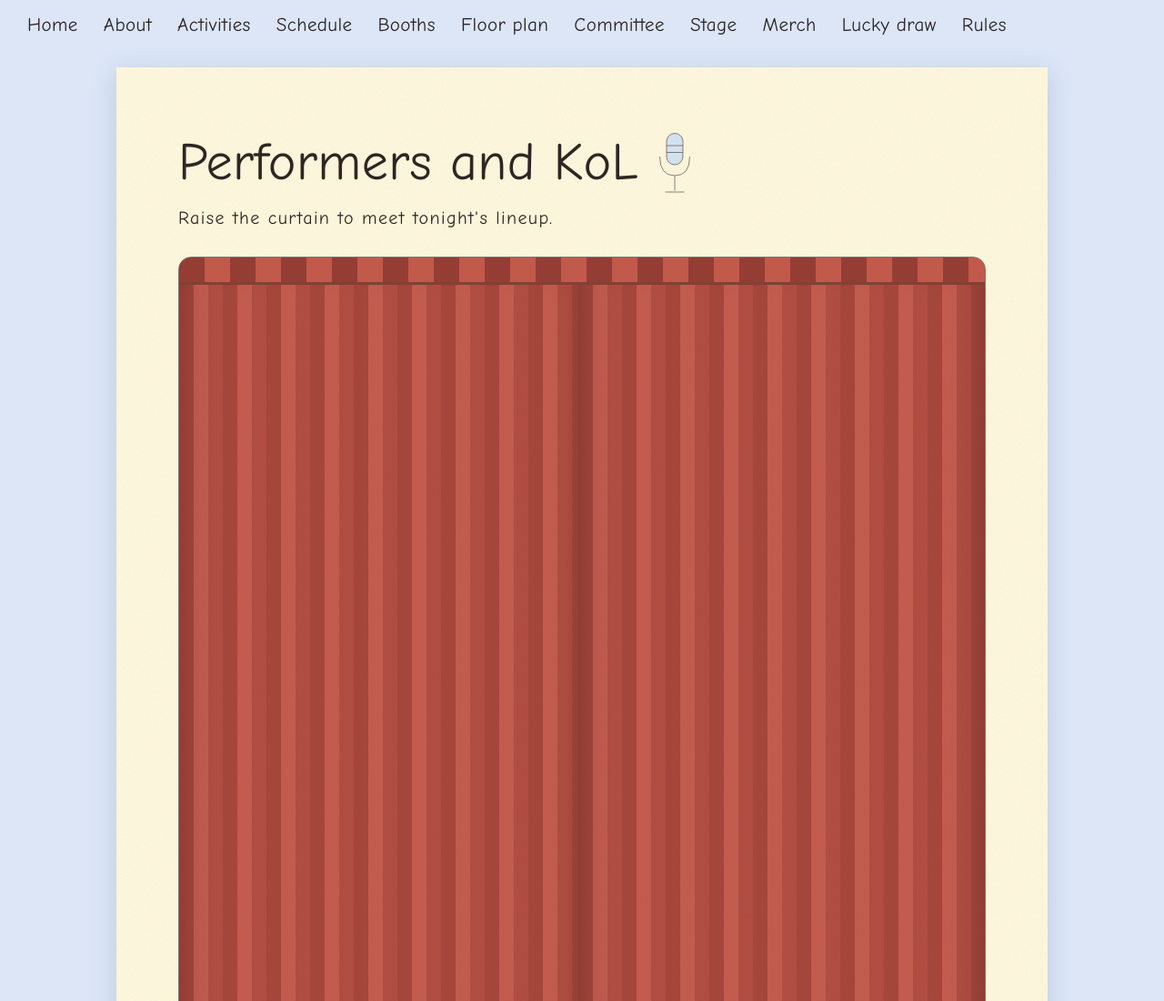
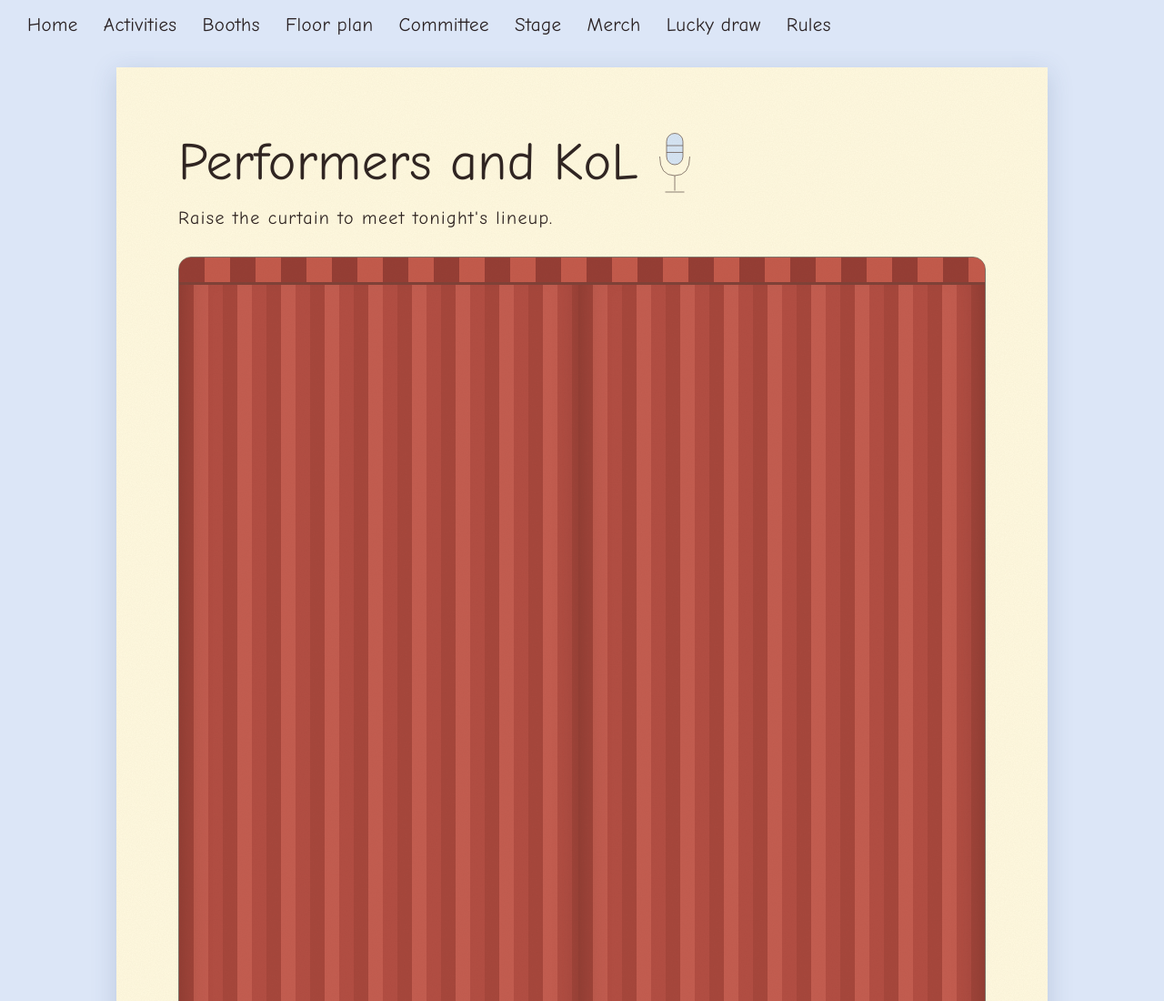
Before and after one commit to jkhai0506/TheSantaVillage, a plain HTML site: page stage.html in a window 1280 px wide. Shown: the top 1100 px of the page at 91% size. Drawn offline with Linux system fonts and the light colour scheme; a web font is replaced by a local one.

Commit message:
Update navigation links in stage.html
Removed 'About' and 'Schedule' links from navigation.

```diff
--- a/stage.html
+++ b/stage.html
@@ -577,9 +577,7 @@ html, body {
 
 <nav aria-label="Main navigation">
     <a href="index.html">Home</a>
-    <a href="about.html">About</a>
     <a href="activities.html">Activities</a>
-    <a href="schedule.html">Schedule</a>
     <a href="booths.html">Booths</a>
     <a href="floor-plan.html">Floor plan</a>
     <a href="committee.html">Committee</a>
```
